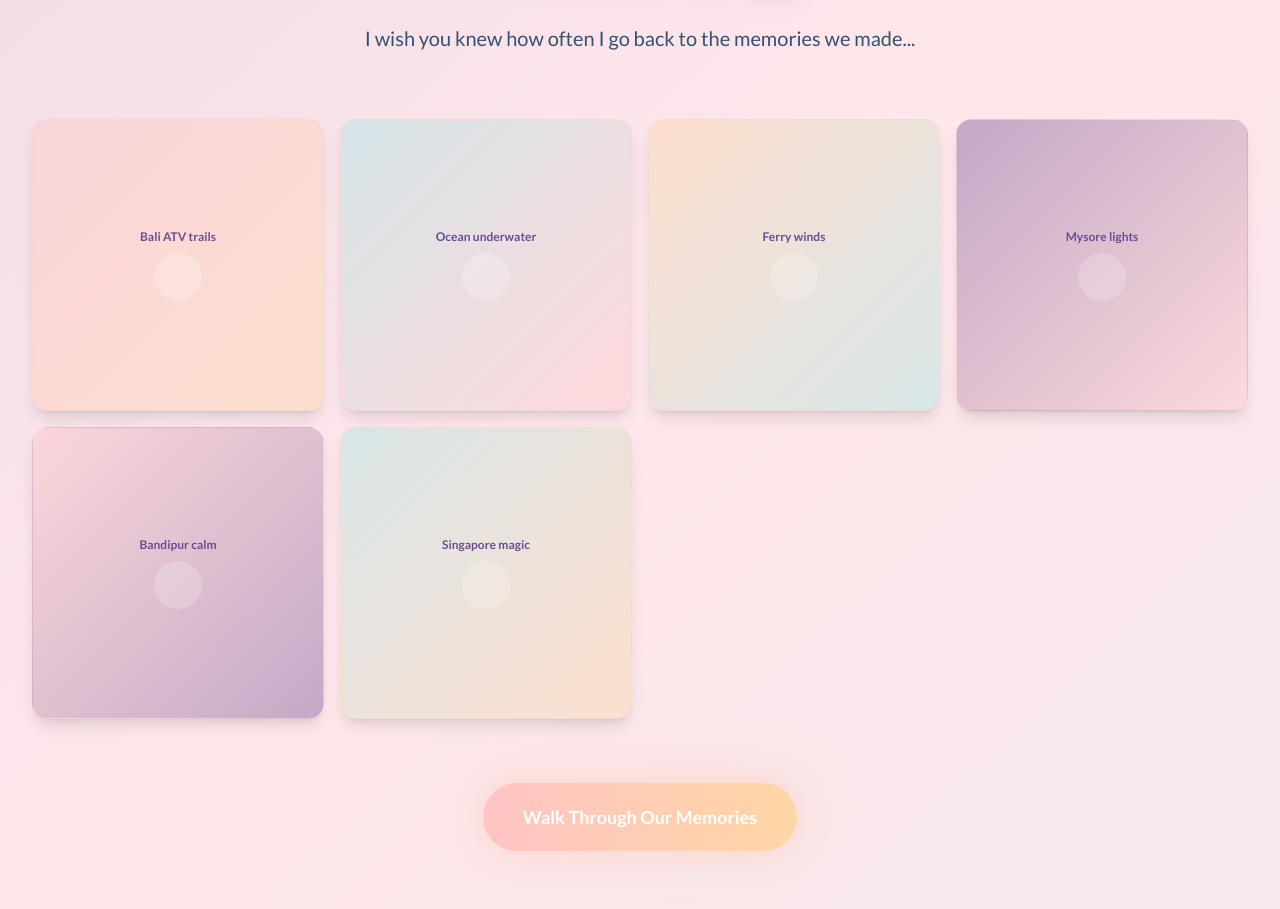
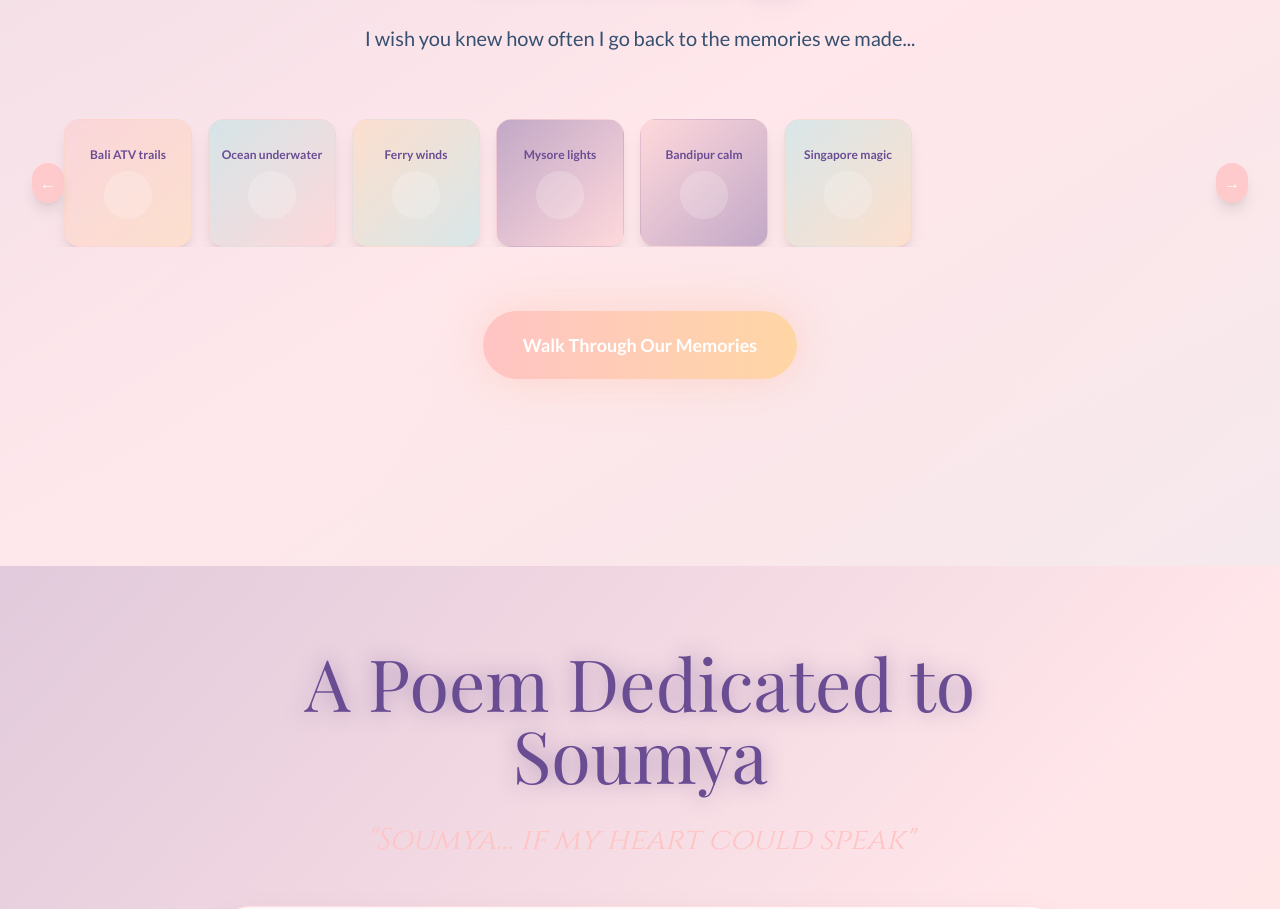
Before and after one commit to snkumar2-ai/mine-react, a React (Vite) app: page / in a window 1280 px wide. Shown: the part 2634-3543 px from the top of the page. Built offline with nearby package versions, Linux system fonts and the light colour scheme.

Commit message:
Add horizontal scrolling with navigation arrows to memory gallery

```diff
--- a/src/components/MemoryGallery.jsx
+++ b/src/components/MemoryGallery.jsx
@@ -1,8 +1,18 @@
 import { motion } from 'framer-motion'
-import { useState } from 'react'
+import { useState, useRef } from 'react'
 
 export default function MemoryGallery() {
   const [hoveredImage, setHoveredImage] = useState(null)
+  const scrollRef = useRef(null)
+
+  const scroll = (direction) => {
+    const container = scrollRef.current
+    const scrollAmount = 200
+    container.scrollBy({
+      left: direction === 'left' ? -scrollAmount : scrollAmount,
+      behavior: 'smooth'
+    })
+  }
 
   const memories = [
     { caption: "This smile made everything worth it.", location: "Bali ATV trails", color: "from-soft-pink/40 to-warm-pastel/40" },
@@ -31,11 +41,28 @@ export default function MemoryGallery() {
           </p>
         </motion.div>
 
-        <div className="grid grid-cols-2 md:grid-cols-3 lg:grid-cols-4 gap-4 mb-16">
+        <div className="relative mb-16">
+          <button
+            onClick={() => scroll('left')}
+            className="absolute left-0 top-1/2 -translate-y-1/2 z-10 bg-soft-pink/80 hover:bg-soft-pink text-white p-2 rounded-full shadow-lg transition-all"
+          >
+            ←
+          </button>
+          <button
+            onClick={() => scroll('right')}
+            className="absolute right-0 top-1/2 -translate-y-1/2 z-10 bg-soft-pink/80 hover:bg-soft-pink text-white p-2 rounded-full shadow-lg transition-all"
+          >
+            →
+          </button>
+          <div
+            ref={scrollRef}
+            className="flex gap-4 overflow-x-auto scrollbar-hide px-8"
+            style={{ scrollbarWidth: 'none', msOverflowStyle: 'none' }}
+          >
             {memories.map((memory, index) => (
               <motion.div
                 key={index}
-              className="relative group cursor-pointer"
+                className="relative group cursor-pointer flex-shrink-0 w-32 h-32"
                 initial={{ opacity: 0, scale: 0.8 }}
                 whileInView={{ opacity: 1, scale: 1 }}
                 transition={{ duration: 0.8, delay: index * 0.1 }}
@@ -44,7 +71,7 @@ export default function MemoryGallery() {
                 onHoverEnd={() => setHoveredImage(null)}
                 whileHover={{ scale: 1.05 }}
               >
-              <div className={`aspect-square bg-gradient-to-br ${memory.color} rounded-2xl backdrop-blur-sm border border-soft-pink/20 flex items-center justify-center relative overflow-hidden shadow-lg`}>
+                <div className={`w-full h-full bg-gradient-to-br ${memory.color} rounded-2xl backdrop-blur-sm border border-soft-pink/20 flex items-center justify-center relative overflow-hidden shadow-lg`}>
                   <div className="text-center p-3">
                     <p className="text-deep-purple font-lato text-xs mb-2 font-semibold">{memory.location}</p>
                     <div className="w-12 h-12 bg-white/20 rounded-full mx-auto"></div>
@@ -66,6 +93,7 @@ export default function MemoryGallery() {
               </motion.div>
             ))}
           </div>
+        </div>
 
         <motion.div
           className="text-center"
```
Lines whose indentation alone changed are shown as unchanged.
